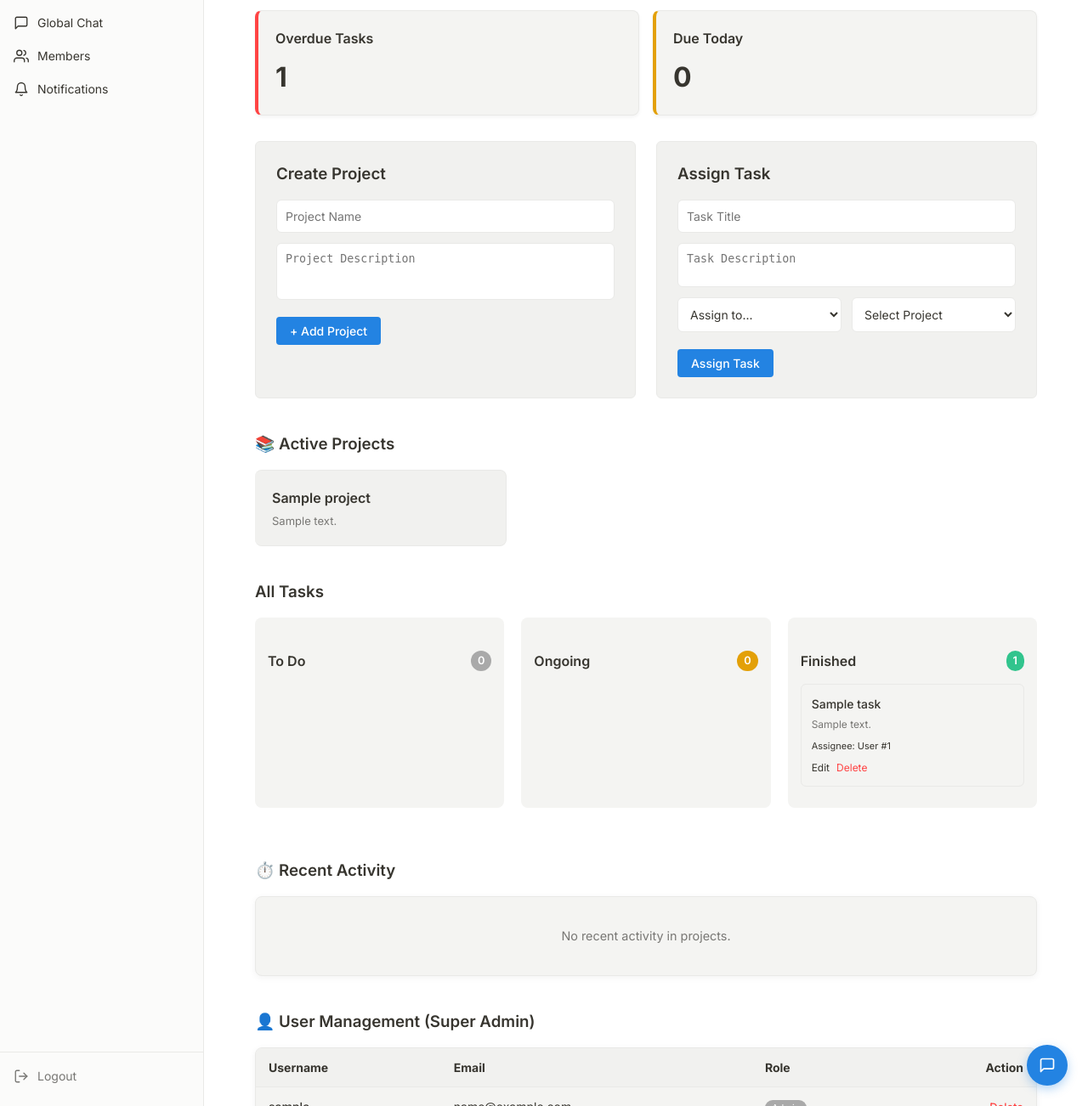
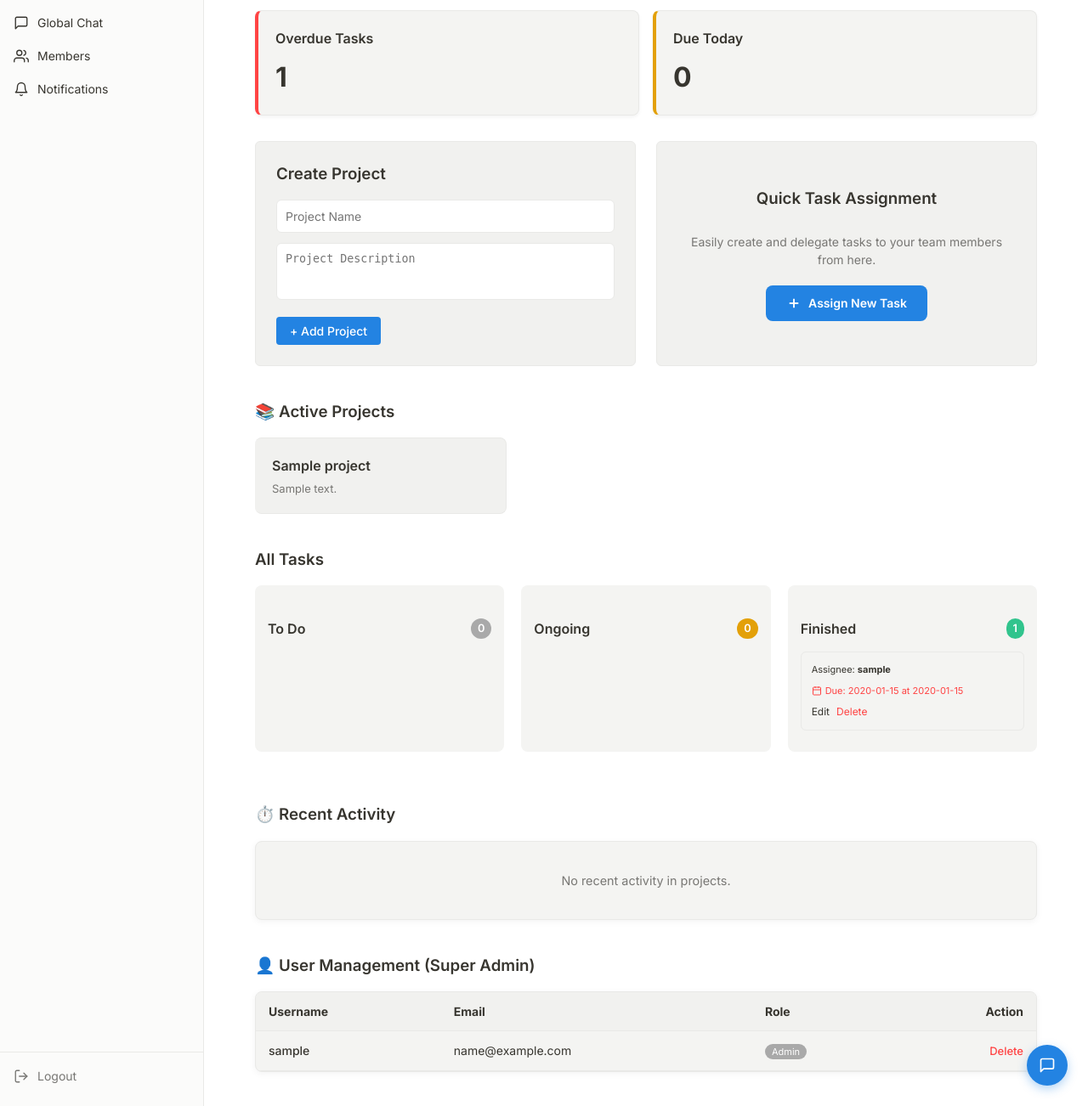
Before and after one commit to Akash-9121/ConnectX-Collaboration-Platform, a Flask app: page /tl_dashboard in a window 1280 px wide. Shown: the part 252-1554 px from the top of the page at 85% size. Run offline with Flask 3, Linux system fonts and the light colour scheme; the visitor is signed in with stand-in values (Sample User, id 1); tables that the repository leaves empty hold one stand-in row (values such as "Sample post"); data that the repository does not hold is empty; some libraries are stand-ins or nearby versions.

Commit message:
Standardize task management: Added due_time, restricted assignments, and improved chatbot deletion flow. Resolved IDE linting errors in templates.

```diff
--- a/app.py
+++ b/app.py
@@ -124,6 +124,7 @@ class Task(db.Model):
     assigned_to = db.Column(db.Integer)
     project_id = db.Column(db.Integer)
     tags = db.Column(db.String(255), nullable=True)
+    due_time = db.Column(db.String(10), nullable=True)
 
     created_at = db.Column(db.DateTime, server_default=db.func.now())
 
@@ -187,6 +188,11 @@ with app.app_context():
         db.session.rollback()
     try:
         db.session.execute(db.text('ALTER TABLE files ADD COLUMN task_id INT'))
+    except Exception:
+        db.session.rollback()
+
+    try:
+        db.session.execute(db.text('ALTER TABLE tasks ADD COLUMN due_time VARCHAR(10)'))
     except Exception:
         db.session.rollback()
 
@@ -441,7 +447,8 @@ def tl_dashboard():
         users=users,
         activities=activities,
         today=datetime.now().date(),
-        is_super_admin=(session.get('role') == 'super_admin')
+        is_super_admin=(session.get('role') == 'super_admin'),
+        user_map={u.id: u.username for u in User.query.all()}
     )
 
 
@@ -575,6 +582,7 @@ def create_task():
         description=request.form.get('description'),
         priority=request.form.get('priority'),
         deadline=request.form.get('deadline'),
+        due_time=request.form.get('due_time'),
         assigned_to=assigned_to,
         project_id=request.form.get('project_id')
     )
@@ -625,6 +633,7 @@ def edit_task(id):
         task.description = request.form.get('description')
         task.priority = request.form.get('priority')
         task.deadline = request.form.get('deadline')
+        task.due_time = request.form.get('due_time')
 
         db.session.commit()
         if task.project_id:
@@ -891,11 +900,32 @@ def mark_all_notifications_read():
 
 @app.route('/users_list')
 def users_list():
-    """API endpoint for @mention autocomplete in global chat."""
+    """API endpoint for @mention autocomplete and task assignment."""
     if 'user' not in session:
         return jsonify([])
-    users = User.query.with_entities(User.id, User.username).all()
+    # Only return team members for task assignment
+    users = User.query.filter_by(role='team_member').with_entities(User.id, User.username).all()
     return jsonify([{'id': u.id, 'username': u.username} for u in users])
+
+@app.route('/api/tasks')
+def get_all_tasks():
+    """API endpoint to get all tasks (filtered by role) for chatbot dropdown."""
+    if 'user' not in session:
+        return jsonify([])
+
+    role = session.get('role')
+    user = User.query.filter_by(username=session['user']).first()
+
+    if role in ['team_leader', 'super_admin']:
+        tasks = Task.query.all()
+    else:
+        tasks = Task.query.filter_by(assigned_to=user.id).all()
+
+    return jsonify([{
+        'id': t.id,
+        'title': t.title,
+        'status': t.status
+    } for t in tasks])
 
 @app.route('/reports')
 def reports():
--- a/static/js/script.js
+++ b/static/js/script.js
@@ -488,7 +488,7 @@ function closeMentionDropdown() {
     mentionStart = -1;
 }
 
-function showAddTaskModal() {
+function showAddTaskModal(projectId = null, redirectTo = null) {
     // Fetch users and projects first to populate selects
     Promise.all([
         fetch('/users_list').then(r => r.json()),
@@ -496,7 +496,12 @@ function showAddTaskModal() {
     ]).then(([users, reportsData]) => {
         const projects = reportsData.projects;
         let userOpts = users.map(u => `<option value="${u.id}">${u.username}</option>`).join('');
-        let projectOpts = projects.map(p => `<option value="${p.id}">${p.title}</option>`).join('');
+        let projectOpts = projects.map(p => {
+            const selected = (projectId && p.id == projectId) ? 'selected' : '';
+            return `<option value="${p.id}" ${selected}>${p.title}</option>`;
+        }).join('');
+
+        const redirectInput = redirectTo ? `<input type="hidden" name="redirect_to" value="${redirectTo}">` : '';
 
         const content = `
             <div class="modal-header">
@@ -504,6 +509,7 @@ function showAddTaskModal() {
                 <button class="modal-close" onclick="closeModal()">&times;</button>
             </div>
             <form action="/create_task" method="POST">
+                ${redirectInput}
                 <div class="modal-body">
                     <div class="modal-form-group">
                         <label>Task Title</label>
@@ -515,13 +521,34 @@ function showAddTaskModal() {
                     </div>
                     <div style="display: flex; gap: 12px; margin-bottom: 16px;">
                         <div style="flex: 1;">
-                            <label style="display:block; margin-bottom:6px; font-size:12px; font-weight:600;">Assign To</label>
-                            <select name="assigned_to" class="modal-input" required>${userOpts}</select>
+                            <label style="display:block; margin-bottom:6px; font-size:12px; font-weight:600;">Assign To (Optional)</label>
+                            <select name="assigned_to" class="modal-input">
+                                <option value="">Unassigned</option>
+                                ${userOpts}
+                            </select>
                         </div>
                         <div style="flex: 1;">
                             <label style="display:block; margin-bottom:6px; font-size:12px; font-weight:600;">Project</label>
                             <select name="project_id" class="modal-input">${projectOpts}</select>
                         </div>
+                    </div>
+                    <div style="display: flex; gap: 12px; margin-bottom: 16px;">
+                        <div style="flex: 1;">
+                            <label style="display:block; margin-bottom:6px; font-size:12px; font-weight:600;">Deadline</label>
+                            <input type="date" name="deadline" class="modal-input">
+                        </div>
+                        <div style="flex: 1;">
+                            <label style="display:block; margin-bottom:6px; font-size:12px; font-weight:600;">Due Time</label>
+                            <input type="time" name="due_time" class="modal-input">
+                        </div>
+                    </div>
+                    <div class="modal-form-group">
+                        <label>Priority</label>
+                        <select name="priority" class="modal-input">
+                            <option value="Low">Low</option>
+                            <option value="Medium" selected>Medium</option>
+                            <option value="High">High</option>
+                        </select>
                     </div>
                 </div>
                 <div class="modal-footer">
@@ -535,17 +562,28 @@ function showAddTaskModal() {
 }
 
 function showDeleteTaskModal() {
+    fetch('/api/tasks').then(r => r.json()).then(tasks => {
+        if (!tasks.length) {
+            addBotMessage("⚠️ You don't have any tasks that can be deleted.");
+            return;
+        }
+
+        let taskOpts = tasks.map(t => `<option value="${t.id}">[ID: ${t.id}] ${t.title} (${t.status})</option>`).join('');
+
         const content = `
             <div class="modal-header">
                 <h3>Delete Task</h3>
                 <button class="modal-close" onclick="closeModal()">&times;</button>
             </div>
-        <form onsubmit="event.preventDefault(); window.location.href='/delete_task/' + document.getElementById('task-id-del').value;">
+            <form onsubmit="event.preventDefault(); if(confirm('Are you sure you want to delete this task?')) window.location.href='/delete_task/' + document.getElementById('task-id-del').value;">
                 <div class="modal-body">
-                <p style="color: var(--text-muted); font-size: 13px; margin-bottom: 16px;">Please enter the Task ID you wish to permanently remove.</p>
+                    <p style="color: var(--text-muted); font-size: 13px; margin-bottom: 16px;">Please select the task you wish to permanently remove.</p>
                     <div class="modal-form-group">
-                    <label>Task ID</label>
-                    <input type="number" id="task-id-del" class="modal-input" placeholder="e.g. 5" required>
+                        <label>Select Task</label>
+                        <select id="task-id-del" class="modal-input" required>
+                            <option value="" disabled selected>Choose a task...</option>
+                            ${taskOpts}
+                        </select>
                     </div>
                 </div>
                 <div class="modal-footer">
@@ -555,6 +593,7 @@ function showDeleteTaskModal() {
             </form>
         `;
         openModal(content);
+    });
 }
 function showViewProjectTasksModal() {
     fetch('/api/reports/data').then(r => r.json()).then(data => {
--- a/templates/dashboard_base.html
+++ b/templates/dashboard_base.html
@@ -17,6 +17,16 @@
     </script>
     <!-- ApexCharts for Reports -->
     <script src="https://cdn.jsdelivr.net/npm/apexcharts"></script>
+    <style>
+        .status-overdue { color: #ff4444 !important; }
+        .status-due-today { color: #e3a008 !important; }
+        /* For the project workspace table */
+        .workspace-status-overdue { color: #ff5a5f !important; }
+        /* Role badges */
+        .badge-tl { background-color: #e3a008 !important; color: white !important; }
+        .badge-tm { background-color: #a9a9a9 !important; color: white !important; }
+        .badge-admin { background-color: #00e5ff !important; color: black !important; font-weight: 700 !important; border-radius: 4px; padding: 1px 4px; }
+    </style>
 </head>
 <body>
     <!-- Inline anti-flicker for body -->
@@ -110,7 +120,7 @@
                             <span class="dropdown-user-name">{{ session.user }}</span>
                             <span class="dropdown-user-role">
                                 {% if session.role == 'super_admin' %}
-                                    Super Admin
+                                    <span class="role-pill badge-admin">Admin</span>
                                 {% elif session.role == 'team_leader' %}
                                     Team Lead
                                 {% else %}
--- a/templates/tl_dashboard.html
+++ b/templates/tl_dashboard.html
@@ -39,34 +39,13 @@
         </form>
     </div>
 
-    <div style="border: 1px solid var(--border-color); padding: 24px; border-radius: 6px; background: var(--hover-bg);">
-        <h3 style="margin-top: 0; margin-bottom: 16px;">Assign Task</h3>
-        <form method="post" action="{{ url_for('create_task') }}"
-            style="display: flex; flex-direction: column; gap: 12px;">
-            <input type="text" name="title" placeholder="Task Title" required
-                style="padding: 10px; border: 1px solid var(--border-color); border-radius: 6px; background: var(--bg-color); color: var(--text-color);">
-            <textarea name="description" placeholder="Task Description" rows="2"
-                style="padding: 10px; border: 1px solid var(--border-color); border-radius: 6px; background: var(--bg-color); color: var(--text-color); resize: none;"></textarea>
-
-            <div style="display: flex; gap: 12px;">
-                <select name="assigned_to" required
-                    style="flex: 1; padding: 10px; border: 1px solid var(--border-color); border-radius: 6px; background: var(--bg-color); color: var(--text-color);">
-                    <option value="">Assign to...</option>
-                    {% for u in users %}
-                    <option value="{{ u.id }}">{{ u.username }}</option>
-                    {% endfor %}
-                </select>
-                <select name="project_id"
-                    style="flex: 1; padding: 10px; border: 1px solid var(--border-color); border-radius: 6px; background: var(--bg-color); color: var(--text-color);">
-                    <option value="">Select Project</option>
-                    {% for p in projects %}
-                    <option value="{{ p.id }}">{{ p.title }}</option>
-                    {% endfor %}
-                </select>
-            </div>
-            <button type="submit" class="btn btn-primary" style="align-self: flex-start; margin-top: 8px;">Assign
-                Task</button>
-        </form>
+    <div style="border: 1px solid var(--border-color); padding: 24px; border-radius: 6px; background: var(--hover-bg); display: flex; flex-direction: column; justify-content: center; align-items: center; text-align: center;">
+        <h3 style="margin-top: 0; margin-bottom: 12px;">Quick Task Assignment</h3>
+        <p style="font-size: 14px; color: var(--text-muted); margin-bottom: 20px;">Easily create and delegate tasks to your team members from here.</p>
+        <button onclick="showAddTaskModal()" class="btn btn-primary" style="padding: 12px 24px; font-weight: 600; display: flex; align-items: center; gap: 8px; border: none; border-radius: 8px; cursor: pointer;">
+            <svg viewBox="0 0 24 24" width="18" height="18" stroke="currentColor" stroke-width="2.5" fill="none"><line x1="12" y1="5" x2="12" y2="19"></line><line x1="5" y1="12" x2="19" y2="12"></line></svg>
+            Assign New Task
+        </button>
     </div>
 </div>
 
@@ -101,10 +80,16 @@
         {% for task in tasks if task.status == 'To Do' %}
         <div class="kanban-item" draggable="true" ondragstart="dragTask(event, '{{ task.id }}')"
             style="background: var(--bg-main); border: 1px solid var(--border-color); border-radius: 6px; padding: 12px; margin-bottom: 10px; cursor: grab; position: relative;">
-            <div style="font-weight: 500; font-size: 14px; margin-bottom: 5px;">{{ task.title }}</div>
-            <div style="font-size: 12px; color: var(--text-muted); margin-bottom: 8px;">{{ task.description }}</div>
-            <div style="font-size: 11px; color: var(--text-secondary); margin-bottom: 8px;">Assignee: User #{{
-                task.assigned_to }}</div>
+            <div style="font-size: 11px; color: var(--text-secondary); margin-bottom: 8px;">
+                Assignee: <strong>{{ user_map.get(task.assigned_to, 'Unassigned') }}</strong>
+            </div>
+            {% if task.deadline %}
+            <div style="font-size: 11px; margin-bottom: 8px; display: flex; align-items: center; gap: 4px;"
+                 class="{% if task.deadline < today %}status-overdue{% elif task.deadline == today %}status-due-today{% else %}var(--text-secondary){% endif %}">
+                <svg viewBox="0 0 24 24" width="12" height="12" stroke="currentColor" stroke-width="2" fill="none"><rect x="3" y="4" width="18" height="18" rx="2" ry="2"></rect><line x1="16" y1="2" x2="16" y2="6"></line><line x1="8" y1="2" x2="8" y2="6"></line><line x1="3" y1="10" x2="21" y2="10"></line></svg>
+                Due: {{ task.deadline }} {% if task.due_time %}at {{ task.due_time }}{% endif %}
+            </div>
+            {% endif %}
             <div style="display: flex; gap: 8px; font-size: 12px;">
                 <a href="{{ url_for('edit_task', id=task.id) }}"
                     style="color: var(--primary-color); text-decoration: none;">Edit</a>
@@ -125,10 +110,16 @@
         {% for task in tasks if task.status == 'In Progress' %}
         <div class="kanban-item" draggable="true" ondragstart="dragTask(event, '{{ task.id }}')"
             style="background: var(--bg-main); border: 1px solid var(--border-color); border-radius: 6px; padding: 12px; margin-bottom: 10px; cursor: grab; position: relative;">
-            <div style="font-weight: 500; font-size: 14px; margin-bottom: 5px;">{{ task.title }}</div>
-            <div style="font-size: 12px; color: var(--text-muted); margin-bottom: 8px;">{{ task.description }}</div>
-            <div style="font-size: 11px; color: var(--text-secondary); margin-bottom: 8px;">Assignee: User #{{
-                task.assigned_to }}</div>
+            <div style="font-size: 11px; color: var(--text-secondary); margin-bottom: 8px;">
+                Assignee: <strong>{{ user_map.get(task.assigned_to, 'Unassigned') }}</strong>
+            </div>
+            {% if task.deadline %}
+            <div style="font-size: 11px; margin-bottom: 8px; display: flex; align-items: center; gap: 4px;"
+                 class="{% if task.deadline < today %}status-overdue{% elif task.deadline == today %}status-due-today{% else %}var(--text-secondary){% endif %}">
+                <svg viewBox="0 0 24 24" width="12" height="12" stroke="currentColor" stroke-width="2" fill="none"><rect x="3" y="4" width="18" height="18" rx="2" ry="2"></rect><line x1="16" y1="2" x2="16" y2="6"></line><line x1="8" y1="2" x2="8" y2="6"></line><line x1="3" y1="10" x2="21" y2="10"></line></svg>
+                Due: {{ task.deadline }} {% if task.due_time %}at {{ task.due_time }}{% endif %}
+            </div>
+            {% endif %}
             <div style="display: flex; gap: 8px; font-size: 12px;">
                 <a href="{{ url_for('edit_task', id=task.id) }}"
                     style="color: var(--primary-color); text-decoration: none;">Edit</a>
@@ -149,10 +140,16 @@
         {% for task in tasks if task.status == 'Done' %}
         <div class="kanban-item" draggable="true" ondragstart="dragTask(event, '{{ task.id }}')"
             style="background: var(--bg-main); border: 1px solid var(--border-color); border-radius: 6px; padding: 12px; margin-bottom: 10px; cursor: grab; position: relative;">
-            <div style="font-weight: 500; font-size: 14px; margin-bottom: 5px;">{{ task.title }}</div>
-            <div style="font-size: 12px; color: var(--text-muted); margin-bottom: 8px;">{{ task.description }}</div>
-            <div style="font-size: 11px; color: var(--text-secondary); margin-bottom: 8px;">Assignee: User #{{
-                task.assigned_to }}</div>
+            <div style="font-size: 11px; color: var(--text-secondary); margin-bottom: 8px;">
+                Assignee: <strong>{{ user_map.get(task.assigned_to, 'Unassigned') }}</strong>
+            </div>
+            {% if task.deadline %}
+            <div style="font-size: 11px; margin-bottom: 8px; display: flex; align-items: center; gap: 4px;"
+                 class="{% if task.deadline < today %}status-overdue{% elif task.deadline == today %}status-due-today{% else %}var(--text-secondary){% endif %}">
+                <svg viewBox="0 0 24 24" width="12" height="12" stroke="currentColor" stroke-width="2" fill="none"><rect x="3" y="4" width="18" height="18" rx="2" ry="2"></rect><line x1="16" y1="2" x2="16" y2="6"></line><line x1="8" y1="2" x2="8" y2="6"></line><line x1="3" y1="10" x2="21" y2="10"></line></svg>
+                Due: {{ task.deadline }} {% if task.due_time %}at {{ task.due_time }}{% endif %}
+            </div>
+            {% endif %}
             <div style="display: flex; gap: 8px; font-size: 12px;">
                 <a href="{{ url_for('edit_task', id=task.id) }}"
                     style="color: var(--primary-color); text-decoration: none;">Edit</a>
@@ -213,7 +210,8 @@
                 <td style="padding: 12px 15px; font-weight: 500; color: var(--text-primary);">{{ u.username }}</td>
                 <td style="padding: 12px 15px;">{{ u.email }}</td>
                 <td style="padding: 12px 15px;">
-                    <span style="padding: 2px 8px; border-radius: 12px; font-size: 11px; background: {% if u.role == 'team_leader' %}#e3a008{% else %}#a9a9a9{% endif %}; color: white;">
+                    <span style="padding: 2px 8px; border-radius: 12px; font-size: 11px;"
+                          class="{% if u.role == 'team_leader' %}badge-tl{% else %}badge-tm{% endif %}">
                         {{ u.role|replace('_', ' ')|title }}
                     </span>
                 </td>
```
Also changed, not shown: templates/edit_task.html (+15 -1 lines), templates/project_tasks.html (+11 -52 lines), templates/tm_dashboard.html (+12 -3 lines). Lines whose indentation alone changed are shown as unchanged.
